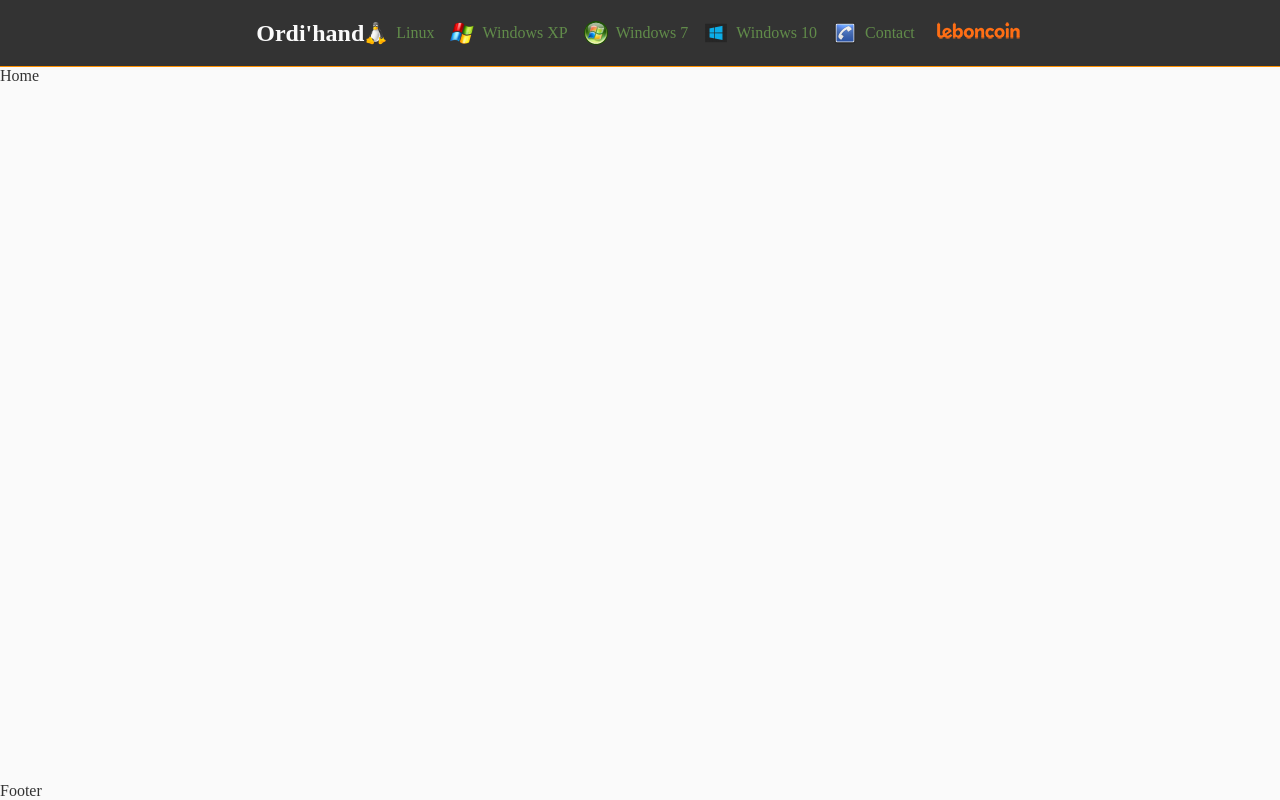
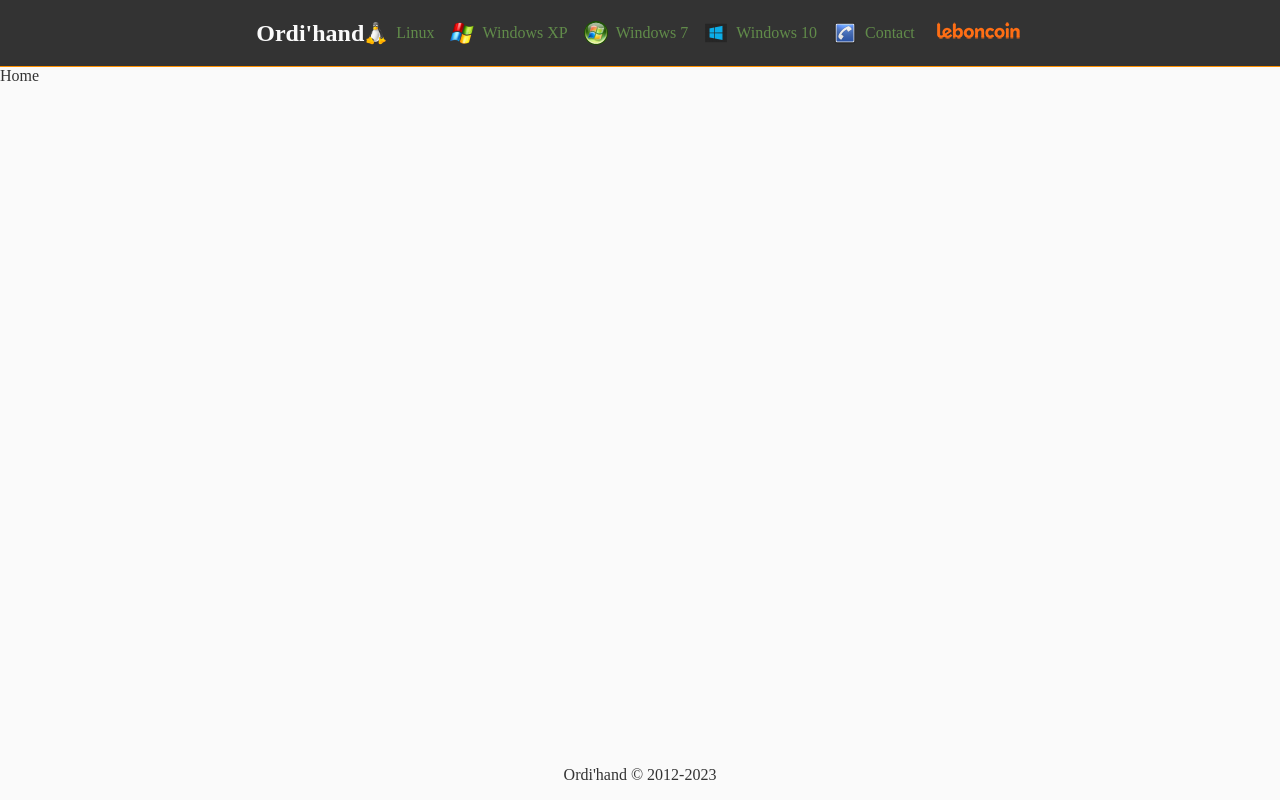
Before and after one commit to Patrice-E/Ordi-hand, a React (Vite) app: page / in a window 1280 px wide. Built offline with nearby package versions, Linux system fonts and the light colour scheme.

Commit message:
Mise en place footer

```diff
--- a/src/layouts/Footer.jsx
+++ b/src/layouts/Footer.jsx
@@ -1,3 +1,9 @@
 export default function Footer() {
-  return <footer>Footer</footer>;
+  const actualYear = new Date().getFullYear();
+
+  return (
+    <footer className='footer'>
+      <p>Ordi'hand © 2012-{actualYear}</p>
+    </footer>
+  );
 }
--- a/src/styles/css/index.css
+++ b/src/styles/css/index.css
@@ -130,3 +130,8 @@ a {
   justify-content: center;
   position: relative;
 }
+
+.footer {
+  display: flex;
+  justify-content: center;
+}
--- /dev/null
+++ b/src/styles/sass/layouts/_footer.scss
@@ -0,0 +1,4 @@
+.footer {
+  display: flex;
+  justify-content: center;
+}
--- a/src/styles/sass/main.scss
+++ b/src/styles/sass/main.scss
@@ -8,3 +8,4 @@
 @import 'components/navbar';
 
 @import 'layouts/header';
+@import 'layouts/footer';
```
